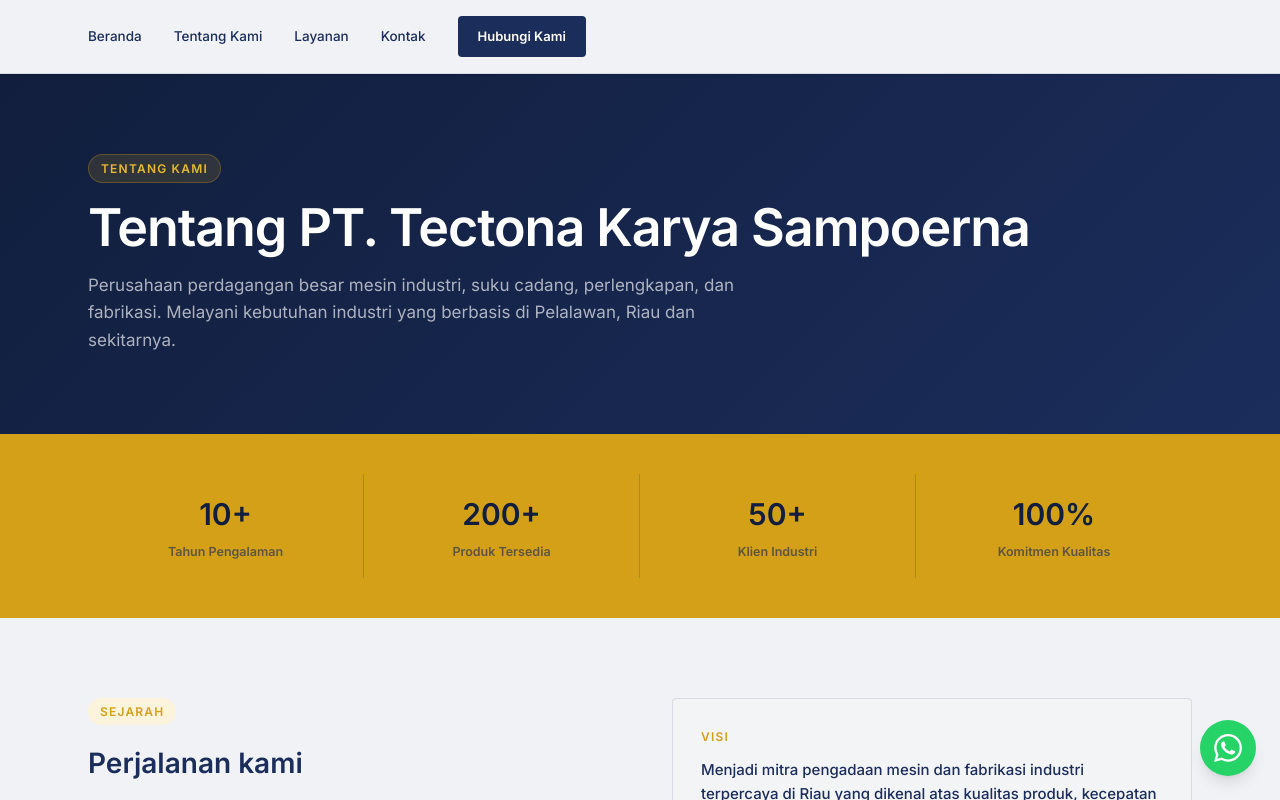
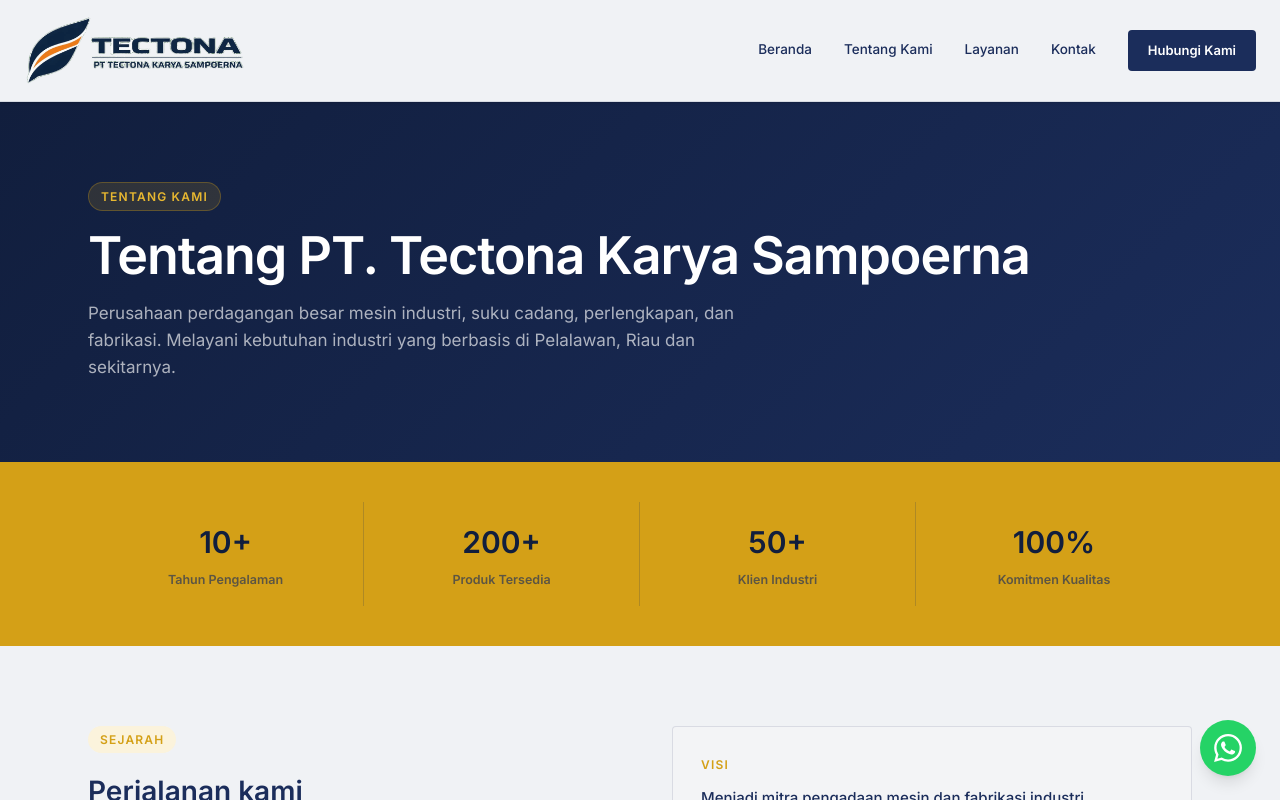
Before and after one commit to ifs20004-itdel/prototype, a Next.js app: page /about in a window 1280 px wide. Shown: the top 800 px of the page. Built offline with nearby package versions, Linux system fonts and the light colour scheme.

Commit message:
fix: navbar logo

```diff
--- a/components/Footer.tsx
+++ b/components/Footer.tsx
@@ -1,4 +1,5 @@
 import Link from "next/link";
+import Image from "next/image";
 import { siteConfig, navLinks } from "@/libs/data";
 
 export default function Footer() {
@@ -9,6 +10,16 @@
         <div className="grid md:grid-cols-[1.6fr_1fr_1fr] gap-10 mb-12">
           <div>
             <div className="flex items-center gap-3 mb-5">
+              {/* <Link href="/" className="flex items-center">
+                <Image
+                  src="/logo.png"
+                  alt="PT. Tectona Karya Sampoerna"
+                  width={120}
+                  height={20}
+                  className="object-contain"
+                  priority
+                />
+              </Link> */}
               <div
                 className="w-10 h-10 rounded-full flex items-center justify-center font-bold text-sm"
                 style={{ background: "var(--gold)", color: "var(--navy-dark)" }}
@@ -18,7 +29,10 @@
               <div>
                 <div
                   className="text-[15px] font-bold"
-                  style={{ color: "white", fontFamily: "var(--font-plus-jakarta)" }}
+                  style={{
+                    color: "white",
+                    fontFamily: "var(--font-plus-jakarta)",
+                  }}
                 >
                   PT. Tectona Karya Sampoerna
                 </div>
@@ -45,8 +59,12 @@
                 href={link.href}
                 className="block text-[13.5px] mb-3 transition-colors duration-200"
                 style={{ color: "rgba(255,255,255,0.55)" }}
-                onMouseEnter={(e) => (e.currentTarget.style.color = "var(--gold)")}
-                onMouseLeave={(e) => (e.currentTarget.style.color = "rgba(255,255,255,0.55)")}
+                onMouseEnter={(e) =>
+                  (e.currentTarget.style.color = "var(--gold)")
+                }
+                onMouseLeave={(e) =>
+                  (e.currentTarget.style.color = "rgba(255,255,255,0.55)")
+                }
               >
                 {link.label}
               </Link>
@@ -64,8 +82,12 @@
               href={`mailto:${siteConfig.email}`}
               className="block text-[13.5px] mb-3 transition-colors duration-200"
               style={{ color: "rgba(255,255,255,0.55)" }}
-              onMouseEnter={(e) => (e.currentTarget.style.color = "var(--gold)")}
-              onMouseLeave={(e) => (e.currentTarget.style.color = "rgba(255,255,255,0.55)")}
+              onMouseEnter={(e) =>
+                (e.currentTarget.style.color = "var(--gold)")
+              }
+              onMouseLeave={(e) =>
+                (e.currentTarget.style.color = "rgba(255,255,255,0.55)")
+              }
             >
               {siteConfig.email}
             </a>
--- a/components/Navbar.tsx
+++ b/components/Navbar.tsx
@@ -9,25 +9,109 @@
   const [open, setOpen] = useState(false);
 
   return (
+    // <header style={{ background: "var(--navy-light)" }} className="sticky top-0 z-50 shadow-md">
+    //     <nav className="max-w-6xl mx-auto px-6 py-4 flex justify-between items-center">
+    //     <Link href="/" className="flex items-center">
+    //       <Image
+    //         src="/logo.png"
+    //         alt="PT. Tectona Karya Sampoerna"
+    //         width={220}
+    //         height={60}
+    //         className="object-contain"
+    //         priority
+    //       />
+    //     </Link>
+    //     {/* Desktop nav */}
+    //     <div className="hidden md:flex items-center gap-8">
+    //       {navLinks.map((link) => (
+    //         <Link
+    //           key={link.href}
+    //           href={link.href}
+    //           className="text-[13.5px] font-medium transition-colors duration-200"
+    //           style={{ color: "rgba(255,255,255,0.75)" }}
+    //           onMouseEnter={(e) => (e.currentTarget.style.color = "var(--gold)")}
+    //           onMouseLeave={(e) => (e.currentTarget.style.color = "rgba(255,255,255,0.75)")}
+    //         >
+    //           {link.label}
+    //         </Link>
+    //       ))}
+    //       <Link
+    //         href="#contact"
+    //         className="px-5 py-2.5 rounded-sm text-[13px] font-semibold transition-colors duration-200"
+    //         style={{ background: "var(--gold)", color: "var(--navy-dark)" }}
+    //         onMouseEnter={(e) => (e.currentTarget.style.background = "var(--gold-light)")}
+    //         onMouseLeave={(e) => (e.currentTarget.style.background = "var(--gold)")}
+    //       >
+    //         Hubungi Kami
+    //       </Link>
+    //     </div>
+
+    //     {/* Mobile hamburger */}
+    //     <button
+    //       className="md:hidden flex flex-col gap-1.5 p-2"
+    //       onClick={() => setOpen(!open)}
+    //       aria-label="Toggle menu"
+    //     >
+    //       {[0, 1, 2].map((i) => (
+    //         <span
+    //           key={i}
+    //           className="block w-6 h-0.5 transition-all duration-200"
+    //           style={{ background: "white" }}
+    //         />
+    //       ))}
+    //     </button>
+    //     </nav>
+
+    //   {open && (
+    //     <div
+    //       className="md:hidden px-6 pb-5 flex flex-col gap-4"
+    //       style={{
+    //         background: "var(--gray-light)",
+    //         borderTop: "1px solid var(--line)",
+    //       }}
+    //     >
+    //       {navLinks.map((link) => (
+    //         <Link
+    //           key={link.href}
+    //           href={link.href}
+    //           className="text-[14px] font-medium py-1"
+    //           style={{ color: "var(--navy)" }}
+    //           onClick={() => setOpen(false)}
+    //         >
+    //           {link.label}
+    //         </Link>
+    //       ))}
+    //       <Link
+    //         href="#contact"
+    //         className="inline-block text-center px-5 py-2.5 rounded-sm text-[13px] font-semibold mt-1"
+    //         style={{ background: "var(--navy)", color: "white" }}
+    //         onClick={() => setOpen(false)}
+    //       >
+    //         Hubungi Kami
+    //       </Link>
+    //     </div>
+    //   )}
+    // </header>
     <header
       style={{
         background: "var(--white)",
         borderBottom: "1px solid var(--line)",
+        backdropFilter: "blur(12px)",
+        WebkitBackdropFilter: "blur(12px)",
       }}
       className="sticky top-0 z-50 shadow-sm"
     >
-      <nav className="max-w-6xl mx-auto px-6 py-4 flex justify-between items-center">
-        {/* <Link href="/" className="flex items-center">
+      <nav className="max-w-[1400px] mx-auto px-6 py-4 flex justify-between items-center">
+        <Link href="/" className="flex items-center">
           <Image
             src="/logo.png"
             alt="PT. Tectona Karya Sampoerna"
-            width={120}
-            height={20}
+            width={220}
+            height={60}
             className="object-contain"
             priority
           />
-        </Link> */}
-
+        </Link>
         <div className="hidden md:flex items-center gap-8">
           {navLinks.map((link) => (
             <Link
@@ -74,7 +158,6 @@
           ))}
         </button>
       </nav>
-
       {open && (
         <div
           className="md:hidden px-6 pb-5 flex flex-col gap-4"
```
Also changed, not shown: public/logo.png.
